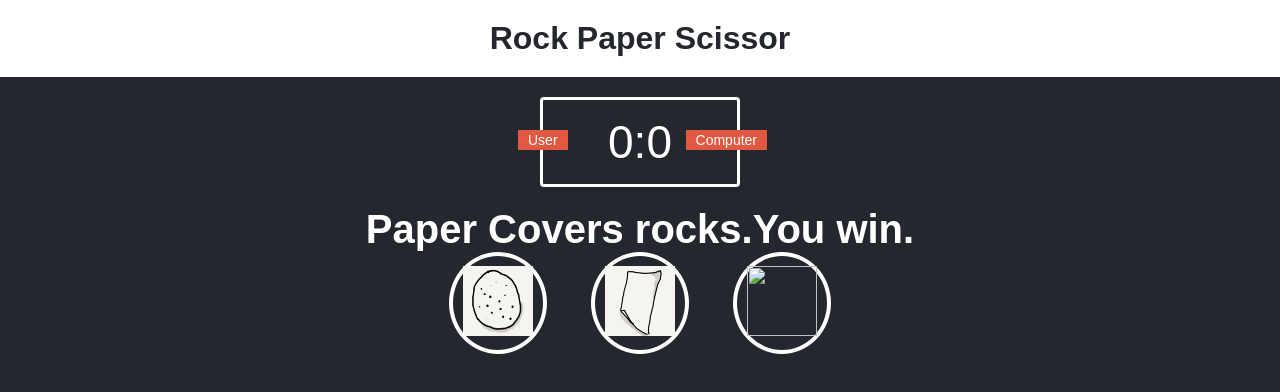
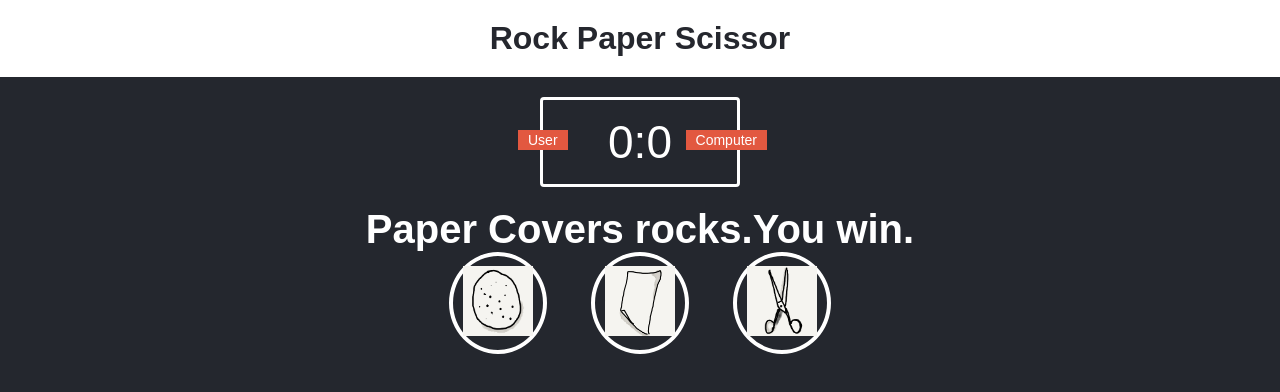
Before and after one commit to sunisha27/First-Project, a plain HTML site: page index.html in a window 1280 px wide. Drawn offline with Linux system fonts and the light colour scheme.

Commit message:
Update index.html

```diff
--- a/index.html
+++ b/index.html
@@ -29,7 +29,7 @@
         <img src="paper.png" width="70px" height="70px" alt="">
     </div>
     <div class="choice" id="s">
-        <img src="scissors.png" width="70px" height="70px" alt="">
+        <img src="scissor.png" width="70px" height="70px" alt="">
     </div>
 
 </div>
```
